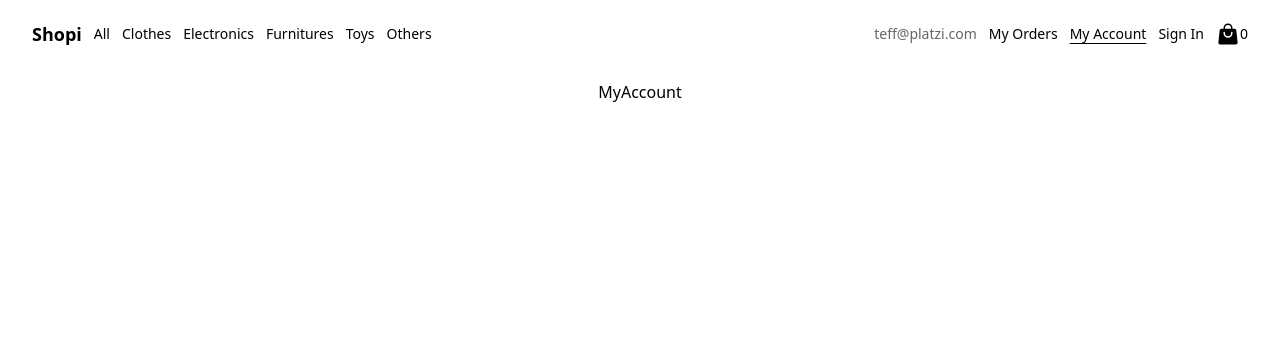
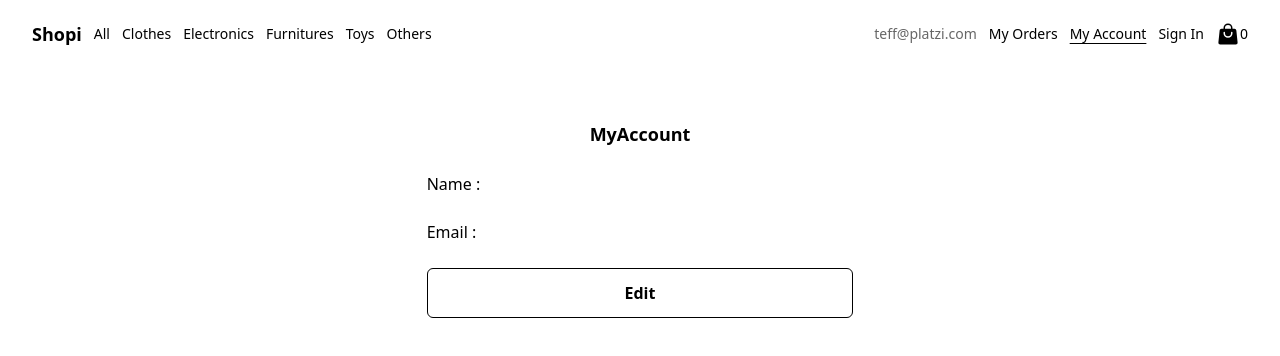
Before and after one commit to platzi/curso-react-practico, a React (Vite) app: page /my-account in a window 1280 px wide. Shown: the top 356 px of the page. Built offline with nearby package versions, Linux system fonts and the light colour scheme; no server answers.

Commit message:
Issue #12: Maquetación del componente MyAccount e importación faltante de uuid's en el componente SignUp

```diff
--- a/src/Pages/MyAccount/index.jsx
+++ b/src/Pages/MyAccount/index.jsx
@@ -1,9 +1,25 @@
 import Layout from '../../Components/Layout'
+import { useContext } from 'react';
+import { ShoppingCartContext } from '../../Context';
 
 function MyAccount() {
+
+  const { users } = useContext(ShoppingCartContext)
+
   return (
     <Layout>
-      MyAccount
+      <form className='flex flex-col justify-between w-1/3 mt-10 gap-6'>
+        <h1 className='flex justify-center text-lg font-bold'>MyAccount</h1>
+        <p className='flex'>
+          <span>Name :</span>
+          <span className='font-semibold'>&nbsp;{users[0]?.name}</span>
+        </p>
+        <p className='flex'>
+          <span>Email :</span>
+          <span className='font-semibold'>&nbsp;{users[0]?.email}</span>
+        </p>
+        <button type='button' className='flex justify-center p-3 w-full rounded-md border border-black font-semibold'>Edit</button>
+      </form>
     </Layout>
   )
 }
--- a/src/Pages/SignUp/index.jsx
+++ b/src/Pages/SignUp/index.jsx
@@ -1,3 +1,4 @@
+import { v4 as uuidv4 } from 'uuid';
 import { Link } from 'react-router-dom';
 import { useContext } from 'react';
 import Layout from '../../Components/Layout'
```
